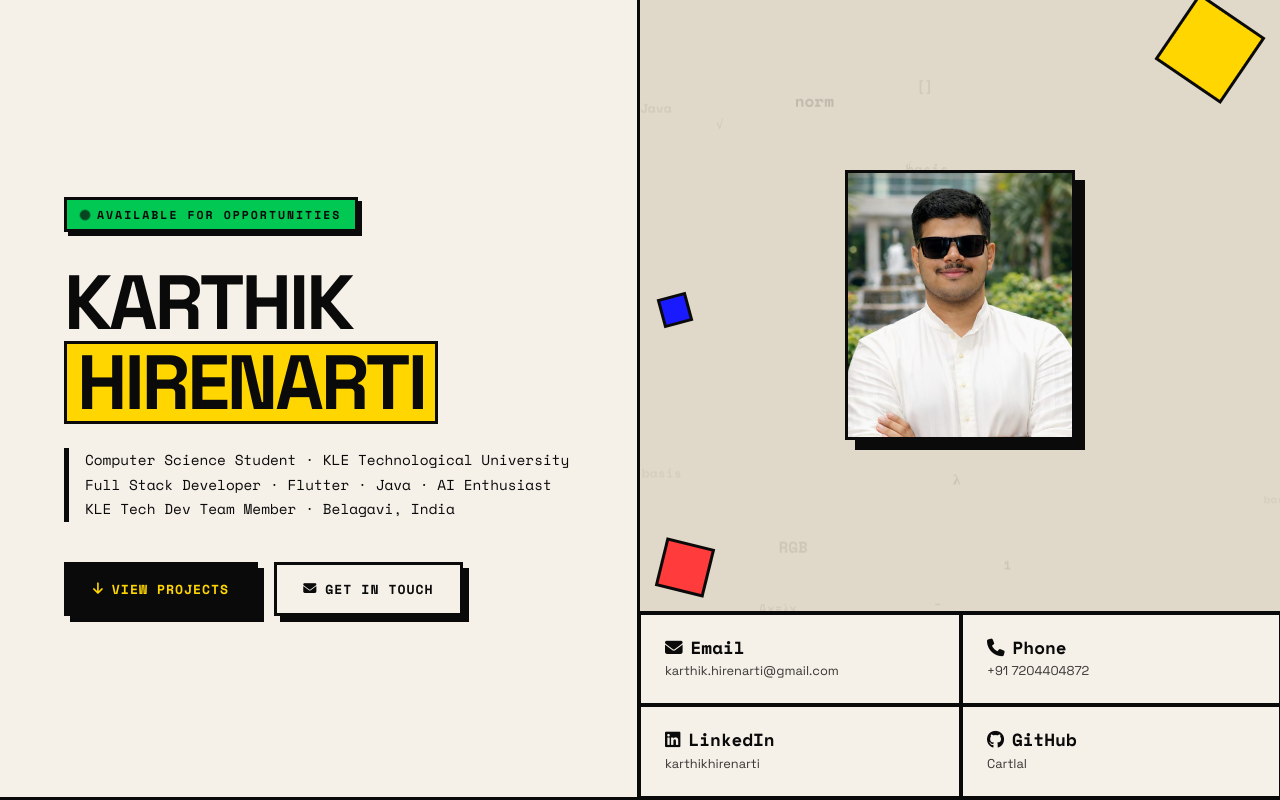
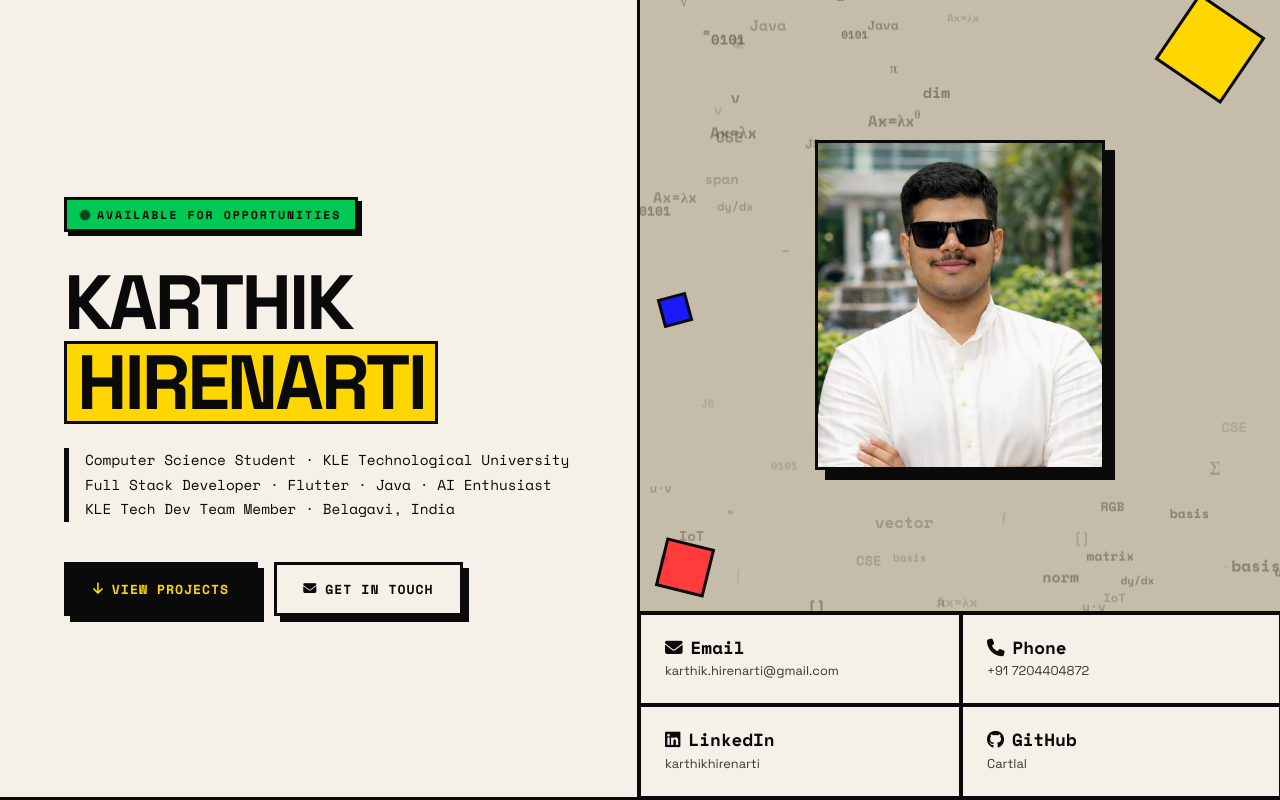
Before and after one commit to Cartlal/Linear--algebra-portfolio, a React (Vite) app: page / in a window 1280 px wide. Shown: the top 800 px of the page. Built offline with nearby package versions, Linux system fonts and the light colour scheme.

Commit message:
Enhance hero section image and background

```diff
--- a/src/App.css
+++ b/src/App.css
@@ -156,7 +156,7 @@
 .hero-right { display: grid; grid-template-rows: 1fr auto; }
 .hero-photo-zone {
   border-bottom: var(--border);
-  background: #e0d8c8;
+  background: #c5bca9;
   display: flex;
   align-items: center;
   justify-content: center;
@@ -195,8 +195,8 @@
 }
 
 .photo-frame {
-  width: 230px;
-  height: 270px;
+  width: 290px;
+  height: 330px;
   border: var(--border);
   box-shadow: var(--shadow-lg);
   background: var(--white);
@@ -214,6 +214,7 @@
   width: 100%;
   height: 100%;
   object-fit: cover;
+  object-position: top;
 }
 .photo-frame-placeholder {
   display: flex;
--- a/src/App.jsx
+++ b/src/App.jsx
@@ -303,7 +303,7 @@ function MathTechBackground() {
       '0101', 'matrix', 'vector', 'basis', 'span', 'norm', 'dim', 'RGB'
     ]
     const particles = []
-    const particleCount = 18
+    const particleCount = 65
 
     for (let i = 0; i < particleCount; i++) {
       particles.push({
@@ -361,7 +361,7 @@ function MathTechBackground() {
         height: '100%',
         zIndex: 1,
         pointerEvents: 'none',
-        opacity: 0.28
+        opacity: 0.7
       }}
     />
   )
```
